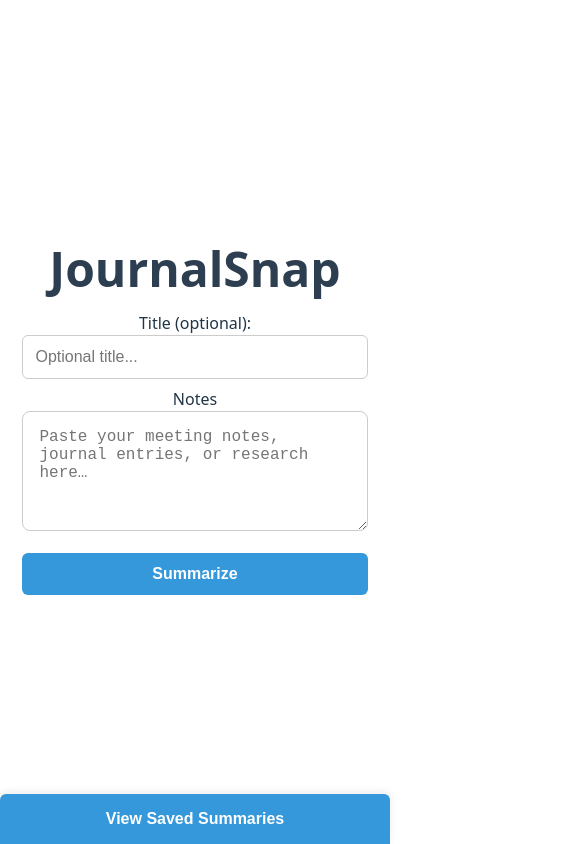
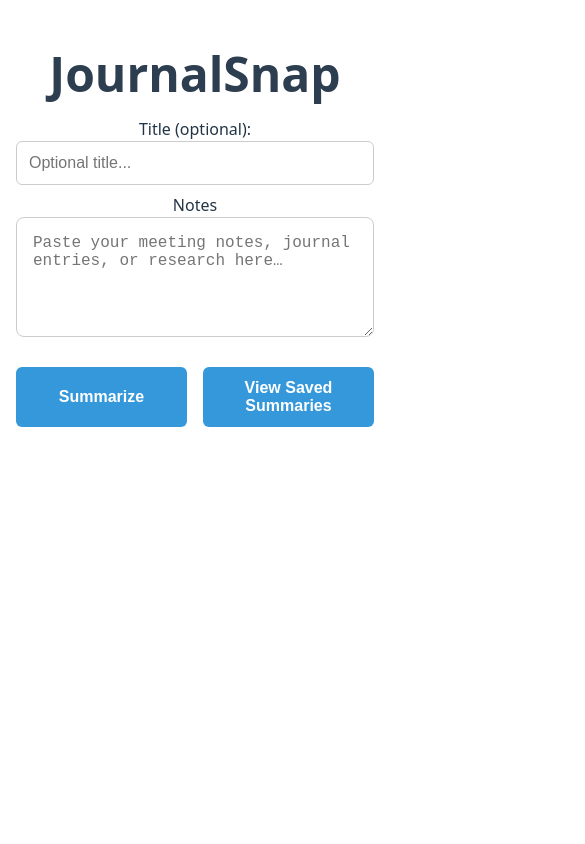
Before and after one commit to rocasio/journalsnap, a React (Vite) app: page / in a window 390 px wide. Shown: the whole page, 585 px wide, since content can reach past the window. Built offline with nearby package versions, Linux system fonts and the light colour scheme.

Commit message:
Fixed mobile styling, other style changes - closes #17

```diff
--- a/src/components/AccordionItem.jsx
+++ b/src/components/AccordionItem.jsx
@@ -92,6 +92,8 @@ function AccordionItem({ item, idx, isExpanded, onToggle, onDelete, selected, on
     <li className="summary-card">
       <span className="summary-index-label">Summary #{idx + 1}</span>
       <div className="summary-header">
+        {/* First row: checkbox + accordion toggle */}
+        <div className="summary-top-row">
           <input
             type="checkbox"
             checked={selected}
@@ -114,21 +116,23 @@ function AccordionItem({ item, idx, isExpanded, onToggle, onDelete, selected, on
             aria-controls={`accordion-content-${idx}`}
             title="Toggle summary details"
           >
-          <span
-            className={`accordion-arrow${isExpanded ? ' expanded' : ''}`}
-            aria-hidden="true"
-          >
+            <span className={`accordion-arrow${isExpanded ? ' expanded' : ''}`} aria-hidden="true">
               ▶
             </span>
             <span className="accordion-toggle-texts">
               {item.title && <span className="accordion-toggle-title">{item.title}</span>}
-            <span className="accordion-toggle-timestamp">{new Date(item.timestamp).toLocaleString()}</span>
+              <span className="accordion-toggle-timestamp">
+                {new Date(item.timestamp).toLocaleString()}
+              </span>
             </span>
           </button>
+        </div>
+
+        {/* Second row: actions */}
+        <div className="summary-action-buttons">
           <button
             id="exportBtn"
             type="button"
-          aria-label="Export summary"
             className="export-btn"
             title="Export this summary"
             onClick={handleExport}
@@ -140,10 +144,11 @@ function AccordionItem({ item, idx, isExpanded, onToggle, onDelete, selected, on
               id="shareBtn"
               type="button"
               className="share-btn"
-            aria-label="Share summary"
+              onClick={() => toggleShareMenu(idx)}
               title="Share this summary"
-            onClick={() => toggleShareMenu(idx)}
-          >📧 Share</button>
+            >
+              📧 Share
+            </button>
             {shareMenuIndex === idx && (
               <ShareMenu
                 item={item}
@@ -158,13 +163,13 @@ function AccordionItem({ item, idx, isExpanded, onToggle, onDelete, selected, on
           <button
             id="deleteBtn"
             type="button"
-          aria-label="Delete summary"
             onClick={onDelete}
             className="delete-btn"
             title="Delete this summary"
           >
             🗑 Delete
           </button>
+        </div>
       </div>
       <div
         className={`accordion-content${isExpanded ? ' expanded' : ' collapsed'}`}
--- a/src/components/InputArea.jsx
+++ b/src/components/InputArea.jsx
@@ -4,7 +4,10 @@ import PropTypes from 'prop-types';
 
 export default function InputArea({ notes, setNotes, onSummarize, title, setTitle, fetchSavedSummaries }) {
   return (
-    <form onSubmit={e => { e.preventDefault(); onSummarize(); }} aria-label="Summarize notes form">
+    <form
+      className='input-area-form'
+      onSubmit={e => { e.preventDefault(); onSummarize(); }}
+      aria-label="Summarize notes form">
       <div>
         <label htmlFor="titleInput">Title (optional):</label>
         <input
--- a/src/globals.css
+++ b/src/globals.css
@@ -1,60 +1,3 @@
-@media (max-width: 600px) {
-  /* Accordion header: center toggle, title, and timestamp on one row */
-  .accordion-toggle {
-    flex-direction: row !important;
-    justify-content: center !important;
-    align-items: center !important;
-    text-align: center !important;
-    width: 100%;
-    gap: 0.5rem;
-  }
-  .accordion-toggle-texts {
-    flex-direction: row !important;
-    align-items: center !important;
-    justify-content: center !important;
-    text-align: center !important;
-    gap: 0.5rem;
-    margin-left: 0 !important;
-  }
-  .accordion-toggle-title,
-  .accordion-toggle-timestamp {
-    text-align: center !important;
-    margin: 0 !important;
-    display: inline-block;
-  }
-  .controls-row {
-    flex-direction: column;
-    align-items: stretch;
-    text-align: center;
-    gap: 1rem !important;
-  }
-  .controls-row .export-options-label {
-    display: block !important;
-    text-align: center;
-    margin: 0 auto 0.25rem auto;
-    width: 100%;
-    justify-content: center;
-  }
-  .controls-row .sort-group,
-  .controls-row .format-group {
-    justify-content: center;
-    width: 100%;
-    margin: 0 auto;
-    text-align: center;
-  }
-  .controls-row .sort-group,
-  .controls-row .format-group {
-    display: inline-flex;
-    flex: 0 0 auto;
-  }
-  .controls-row .export-all-btn {
-    display: block;
-    margin: 0.5rem auto 0 auto;
-    width: 100%;
-    max-width: 320px;
-  }
-}
-
 /* === Base/Reset === */
 :root {
   font-family: system-ui, Avenir, Helvetica, Arial, sans-serif;
@@ -74,12 +17,11 @@
 
 body {
   margin: 0;
+  padding: 0;
   min-width: 320px;
   min-height: 100vh;
-  display: flex;
-  justify-content: center;
-  align-items: center;
-  padding: 2rem;
+  font-family: inherit;
+  background-color: inherit;
 }
 
 /* === Typography === */
@@ -108,16 +50,19 @@ main {
   margin: 0 auto;
   display: flex;
   flex-direction: column;
+  padding-bottom: 80px;
+  box-sizing: border-box;
 }
 .container {
   display: flex;
   flex-direction: column;
   align-items: center;
   justify-content: flex-start;
+  width: 100%;
   max-width: 800px;
-  width: 800px;
+  padding: 1rem;
+  box-sizing: border-box;
   margin: 0 auto;
-  padding: 2rem;
   text-align: center;
   background-color: rgba(255, 255, 255, 0.05);
 }
@@ -249,6 +194,29 @@ button:focus-visible,
   animation: fadeIn 0.8s ease-in-out;
   text-align: left;
 }
+.summary-header {
+  display: flex;
+  flex-direction: row;
+  gap: 0.5rem;
+  justify-content: space-evenly;
+}
+.summary-top-row {
+  display: flex;
+  flex-direction: row;
+  align-items: center;
+  gap: 0.5rem;
+  width: 275px;
+}
+.summary-action-buttons {
+  display: flex;
+  flex-wrap: wrap;
+  gap: 0.5rem;
+  justify-content: flex-start;
+}
+.summary-action-buttons > * {
+  flex: 1 1 0;
+  box-sizing: border-box;
+}
 .saved-summaries {
   margin-top: 1rem;
   text-align: left;
@@ -257,6 +225,47 @@ button:focus-visible,
   box-sizing: border-box;
 }
 @media (max-width: 600px) {
+  /* Always left-justify accordion-arrow in mobile view */
+  .accordion-arrow {
+    margin: 0.5rem auto 0 0.5rem !important;
+    display: inline-block !important;
+    text-align: left !important;
+    justify-content: flex-start !important;
+    align-self: flex-start !important;
+  }
+  .summary-header {
+    flex-direction: column !important;
+    align-items: stretch !important;
+    gap: 0.5rem !important;
+  }
+  .summary-top-row {
+    width: 100% !important;
+    margin: 0.5rem !important;
+    margin-top: 1rem !important;
+  }
+  .summary-action-buttons {
+    width: 100% !important;
+    justify-content: stretch !important;
+    margin-top: 0 !important;
+  }
+  .summary-actions-row-main > button {
+    height: 60px !important;
+    min-height: 60px !important;
+    max-height: 60px !important;
+    box-sizing: border-box;
+  }
+  * {
+    scroll-behavior: smooth;
+  }
+  .button-row {
+    flex-direction: column;
+    align-items: stretch;
+  }
+  .summarize-btn,
+  .view-saved-btn {
+    width: 100%;
+    margin: 0.5rem 0;
+  }
   .saved-summaries h2 {
     font-size: 1.25rem;
     margin-left: 0;
@@ -316,13 +325,11 @@ button:focus-visible,
   .summary-card:hover {
     box-shadow: 0 4px 12px rgba(0, 0, 0, 0.1);
   }
-.summary-header {
-  display: flex;
-  justify-content: space-between;
-  align-items: center;
-  gap: 0.75rem;
-  position: relative;
-  margin-top: 1rem; /* Add space for summary-index-label */
+
+  .summary-action-buttons > * {
+    flex: 1 1 0;
+    max-width: 33%;
+    box-sizing: border-box;
   }
   .summary-title {
     margin-bottom: 0.5rem;
@@ -330,6 +337,7 @@ button:focus-visible,
   .summary-checkbox {
     transform: scale(1.2);
     cursor: pointer;
+    margin-top: 1.2rem;
   }
   .action-list {
     list-style-type: disc;
@@ -423,6 +431,7 @@ button:focus-visible,
   padding: 0.5rem 1.1rem;
   transition: all 0.3s cubic-bezier(0.4,0,0.2,1);
   box-shadow: 0 1px 3px rgba(0,0,0,0.04);
+  width: 90px;
 }
 .export-btn:hover,
 .share-btn:hover,
@@ -600,46 +609,70 @@ button:focus-visible,
     color: #d0e9ff;
   }
 }
-@media (max-width: 768px) {
-  .accordion-toggle-texts {
-    flex-direction: column !important;
-    align-items: center !important;
-    justify-content: center !important;
-    text-align: center !important;
-    gap: 0.1rem;
-    margin-left: 0 !important;
-  }
-  .view-saved-btn {
-    position: fixed;
-    left: 0;
-    bottom: 0;
-    width: 100vw;
-    border-radius: 6px 6px 0 0;
-    z-index: 100;
-    background-color: #3498db;
-    padding: 1rem;
-    text-align: center;
-    box-shadow: 0 -2px 8px rgba(0,0,0,0.08);
-    margin-top: 0;
-  }
-  .summary,
-  button,
-  form,
-  .InputArea {
-    text-align: center;
-    margin-left: auto;
-    margin-right: auto;
-  }
-  body {
-    padding-bottom: 70px; /* Add space for the fixed button */
-  }
-}
 @media (max-width: 600px) {
   .summary p,
   .summary ul,
   .summary li {
     margin-left: 0;
     padding-left: 0;
+  }
+  /* Accordion header: center toggle, title, and timestamp on one row */
+  .accordion-toggle {
+    flex-direction: row !important;
+    justify-content: center !important;
+    align-items: center !important;
+    text-align: center !important;
+    width: 100%;
+    gap: 0.5rem;
+  }
+  .accordion-toggle-texts {
+    flex-direction: row !important;
+    align-items: center !important;
+    justify-content: center !important;
+    text-align: center !important;
+    gap: 0.5rem;
+    margin-left: 0 !important;
+  }
+  .accordion-toggle-title,
+  .accordion-toggle-timestamp {
+    text-align: center !important;
+    margin: 0 !important;
+    display: inline-block;
+  }
+  .controls-row {
+    flex-direction: column;
+    align-items: stretch;
+    text-align: center;
+    gap: 1rem !important;
+  }
+  .controls-row .export-options-label {
+    display: block !important;
+    text-align: center;
+    margin: 0 auto 0.25rem auto;
+    width: 100%;
+    justify-content: center;
+  }
+  .controls-row .sort-group,
+  .controls-row .format-group {
+    justify-content: center;
+    width: 100%;
+    margin: 0 auto;
+    text-align: center;
+  }
+  .controls-row .sort-group,
+  .controls-row .format-group {
+    display: inline-flex;
+    flex: 0 0 auto;
+  }
+  .controls-row .export-all-btn {
+    display: block;
+    margin: 0.5rem auto 0 auto;
+    width: 100%;
+    max-width: 320px;
+  }
+  .controls-row > * {
+  width: 100%;
+  justify-content: center;
   }
 }
 
```
Lines whose indentation alone changed are shown as unchanged.
